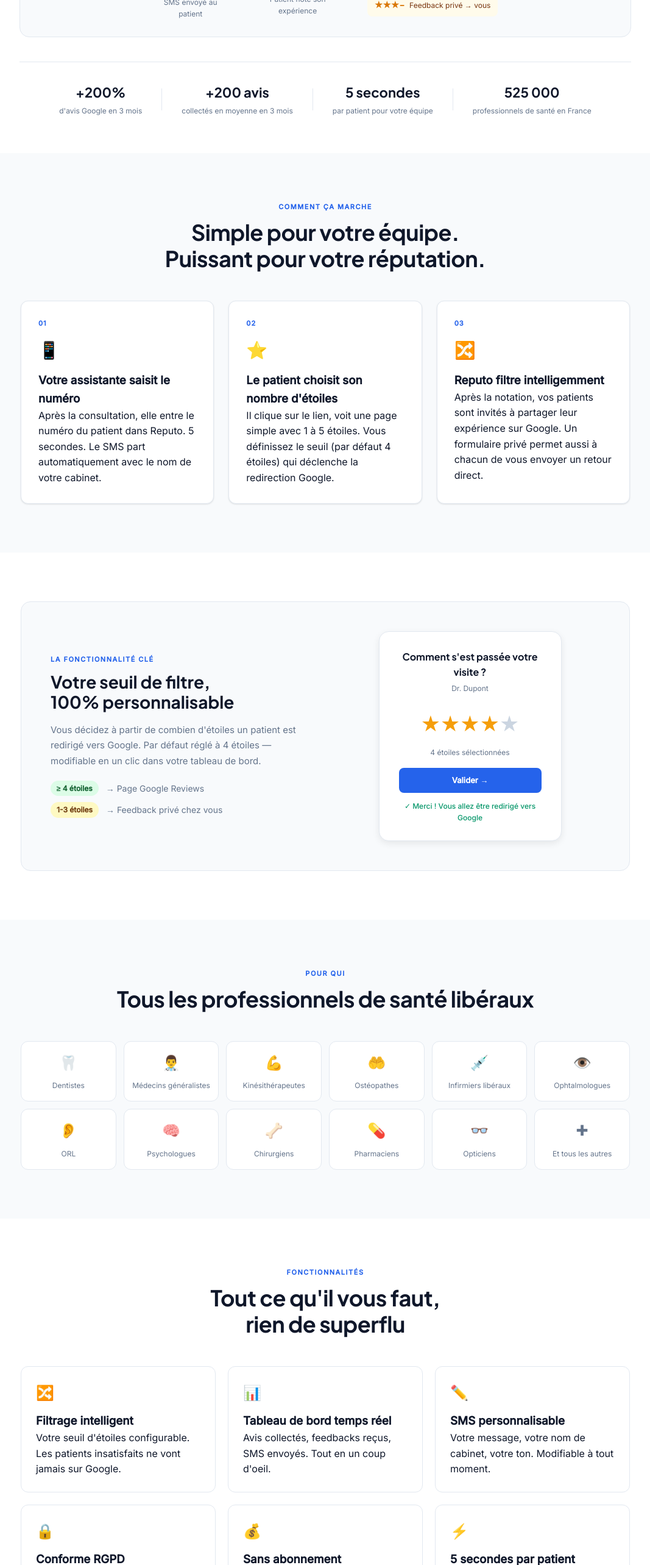
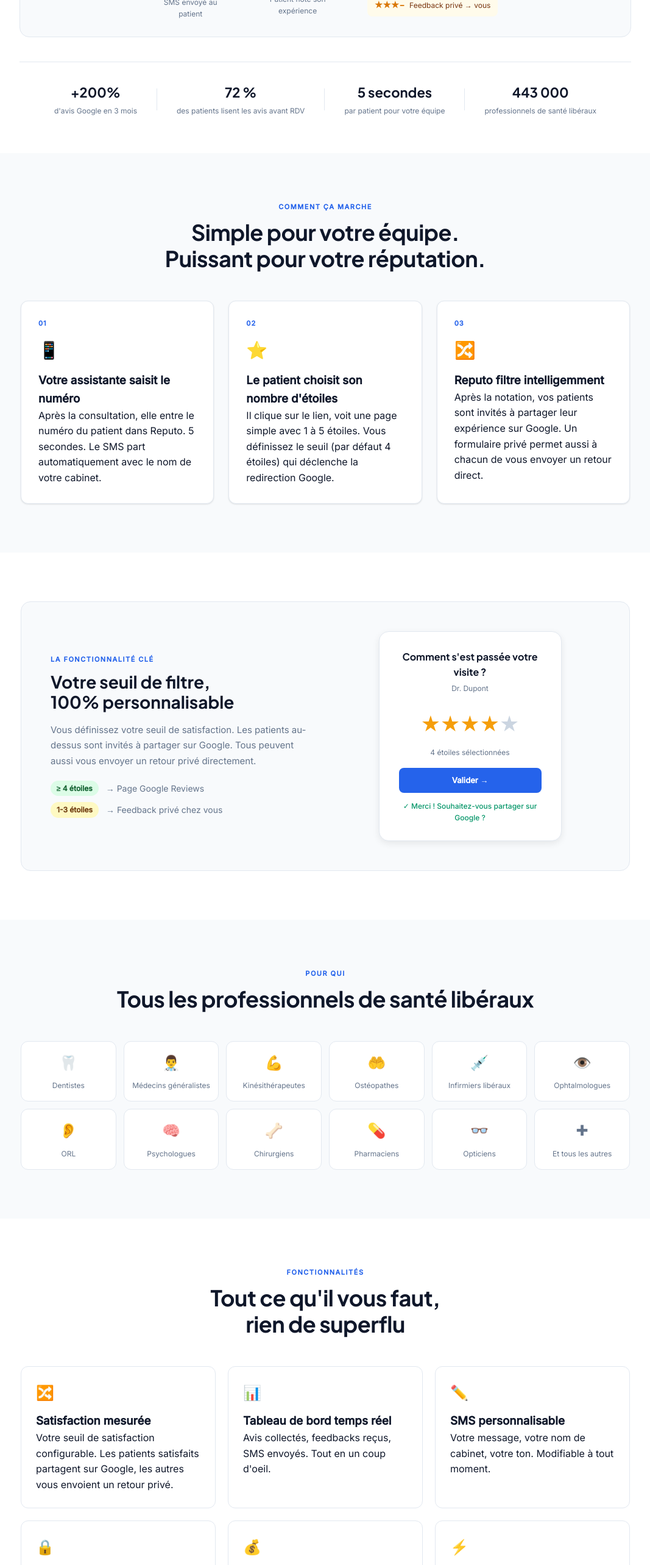
Before and after one commit to mq92330/reputo, a Next.js app: page / in a window 1280 px wide. Shown: the part 780-3346 px from the top of the page at 61% size, without its empty margins (106-1173 px from the left). Built offline with nearby package versions, Linux system fonts and the light colour scheme.

Commit message:
fix remaining copy - filtre → satisfaction + stats updates

```diff
--- a/app/dashboard/settings/page.js
+++ b/app/dashboard/settings/page.js
@@ -264,7 +264,7 @@ export default function SettingsPage() {
         {/* SEUIL */}
         <div className={styles.card}>
           <h2 className={styles.cardTitle}>Seuil de filtre</h2>
-          <p className={styles.cardSub}>À partir de cette note, le patient est redirigé vers Google. En dessous : feedback privé uniquement.</p>
+          <p className={styles.cardSub}>Les patients au-dessus de ce seuil sont invités à partager sur Google. Tous peuvent aussi vous envoyer un retour privé.</p>
           <div className={styles.thresholdPicker}>
             {[1, 2, 3, 4, 5].map(n => (
               <button key={n} type="button"
@@ -278,12 +278,12 @@ export default function SettingsPage() {
           <div className={styles.threshExplain}>
             <div className={styles.threshRow} style={{ background: '#DCFCE7', borderLeft: '3px solid #059669' }}>
               <span style={{ color: '#166534', fontWeight: 600 }}>≥ {form.star_threshold} ★</span>
-              <span style={{ color: '#166534' }}>→ Redirigé vers Google Reviews</span>
+              <span style={{ color: '#166534' }}>→ Invité à partager sur Google</span>
             </div>
             {form.star_threshold > 1 && (
               <div className={styles.threshRow} style={{ background: '#FFFBEB', borderLeft: '3px solid #D97706' }}>
                 <span style={{ color: '#78350F', fontWeight: 600 }}>&lt; {form.star_threshold} ★</span>
-                <span style={{ color: '#78350F' }}>→ Feedback privé vers vous</span>
+                <span style={{ color: '#78350F' }}>→ Retour privé + option Google</span>
               </div>
             )}
           </div>
--- a/app/page.js
+++ b/app/page.js
@@ -83,11 +83,11 @@ export default function LandingPage() {
         <div className={styles.heroStats}>
           <div className={styles.stat}><strong>+200%</strong><span>d'avis Google en 3 mois</span></div>
           <div className={styles.statDiv}></div>
-          <div className={styles.stat}><strong>+200 avis</strong><span>collectés en moyenne en 3 mois</span></div>
+          <div className={styles.stat}><strong>72 %</strong><span>des patients lisent les avis avant RDV</span></div>
           <div className={styles.statDiv}></div>
           <div className={styles.stat}><strong>5 secondes</strong><span>par patient pour votre équipe</span></div>
           <div className={styles.statDiv}></div>
-          <div className={styles.stat}><strong>525 000</strong><span>professionnels de santé en France</span></div>
+          <div className={styles.stat}><strong>443 000</strong><span>professionnels de santé libéraux</span></div>
         </div>
       </section>
 
@@ -123,7 +123,7 @@ export default function LandingPage() {
                 Votre seuil de filtre,<br/>100% personnalisable
               </h2>
               <p style={{color:'var(--muted)', fontSize:'15px', lineHeight:1.7, marginBottom:'20px'}}>
-                Vous décidez à partir de combien d'étoiles un patient est redirigé vers Google. Par défaut réglé à 4 étoiles — modifiable en un clic dans votre tableau de bord.
+                Vous définissez votre seuil de satisfaction. Les patients au-dessus sont invités à partager sur Google. Tous peuvent aussi vous envoyer un retour privé directement.
               </p>
               <div className={styles.filterExamples}>
                 <div className={styles.filterEx}>
@@ -147,7 +147,7 @@ export default function LandingPage() {
                 </div>
                 <div className={styles.fmNote}>4 étoiles sélectionnées</div>
                 <div className={styles.fmBtn}>Valider →</div>
-                <div className={styles.fmResult}>✓ Merci ! Vous allez être redirigé vers Google</div>
+                <div className={styles.fmResult}>✓ Merci ! Souhaitez-vous partager sur Google ?</div>
               </div>
             </div>
           </div>
@@ -190,7 +190,7 @@ export default function LandingPage() {
           <h2 className={styles.sectionTitle}>Tout ce qu'il vous faut,<br/>rien de superflu</h2>
           <div className={styles.features}>
             {[
-              { icon:'🔀', title:'Filtrage intelligent', text:'Votre seuil d\'étoiles configurable. Les patients insatisfaits ne vont jamais sur Google.' },
+              { icon:'🔀', title:'Satisfaction mesurée', text:'Votre seuil de satisfaction configurable. Les patients satisfaits partagent sur Google, les autres vous envoient un retour privé.' },
               { icon:'📊', title:'Tableau de bord temps réel', text:'Avis collectés, feedbacks reçus, SMS envoyés. Tout en un coup d\'oeil.' },
               { icon:'✏️', title:'SMS personnalisable', text:'Votre message, votre nom de cabinet, votre ton. Modifiable à tout moment.' },
               { icon:'🔒', title:'Conforme RGPD', text:'Aucune donnée médicale collectée. Numéro supprimé après envoi.' },
```
